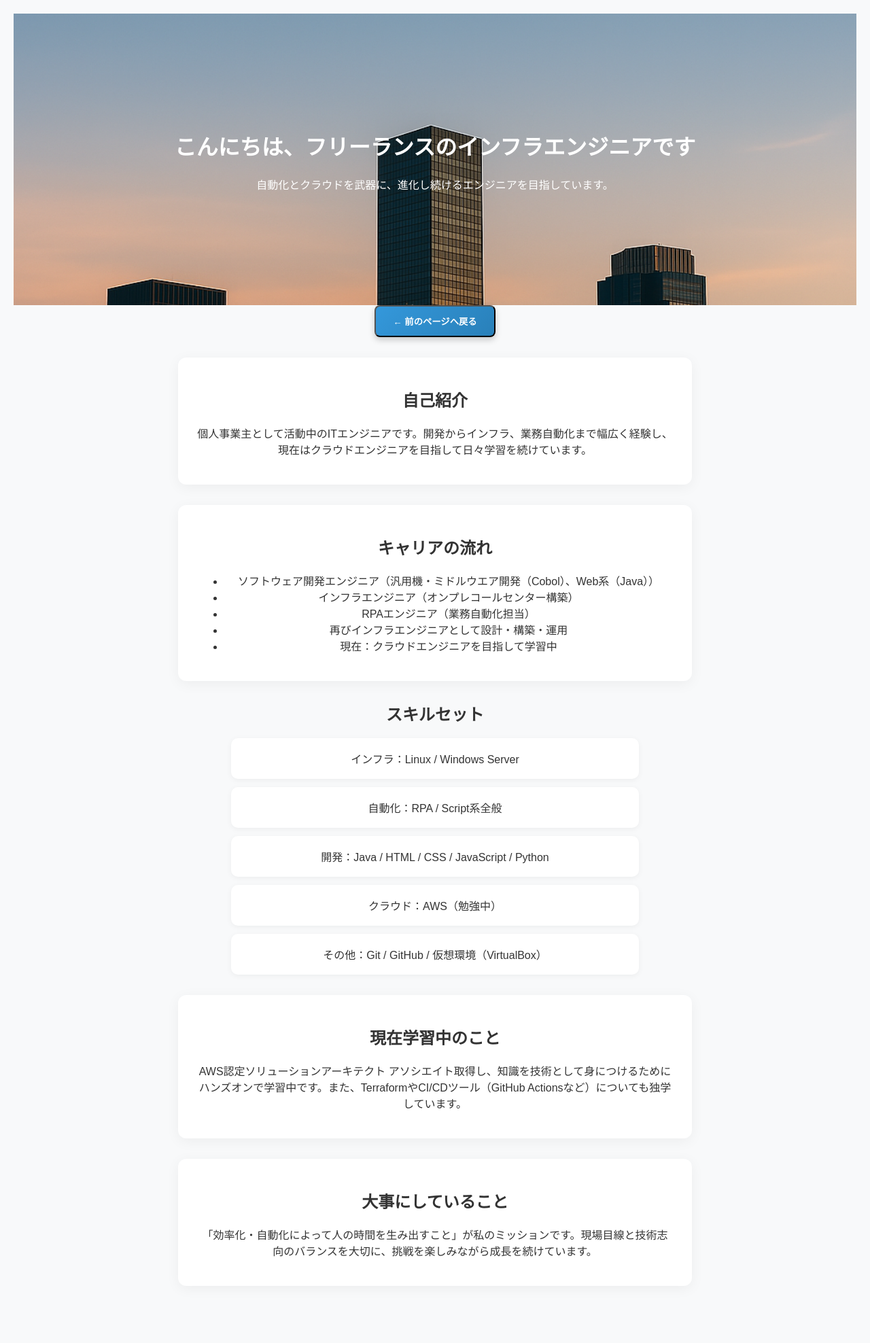
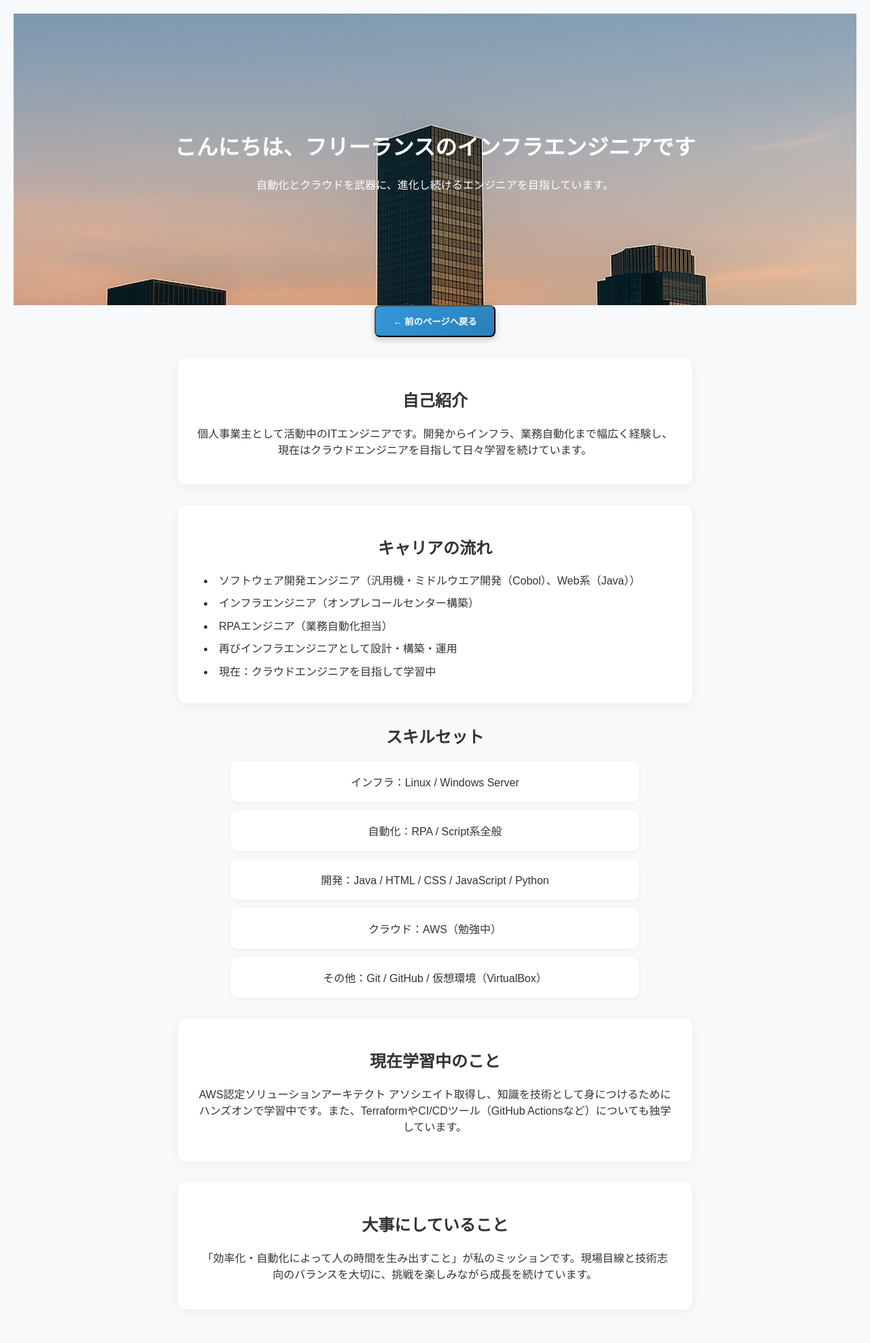
Before and after one commit to cloudrobo48/aws-cloud, a Jekyll site: the page about.html, which Jekyll copies as it is, in a window 1280 px wide. Shown: the whole page at 68% size. Built offline with Jekyll 4.4.1, drawn with Linux system fonts in a browser that asks for light colours; before the commit the page ends 1942 px from its top, so only the background shows below that.

Commit message:
Update style.css

```diff
--- a/assets/css/style.css
+++ b/assets/css/style.css
@@ -330,6 +330,18 @@ textarea {
   box-shadow: 0 8px 30px rgba(0,0,0,0.12);
 }
 
+.modern-card ul {
+  list-style: disc inside;
+  text-align: left;
+  padding-left: 0;
+  margin: 10px 0;
+}
+
+.modern-card li {
+  margin-bottom: 8px;
+  padding-left: 10px;
+  line-height: 1.6;
+}
 
 
 @media (max-width: 768px) {
```
